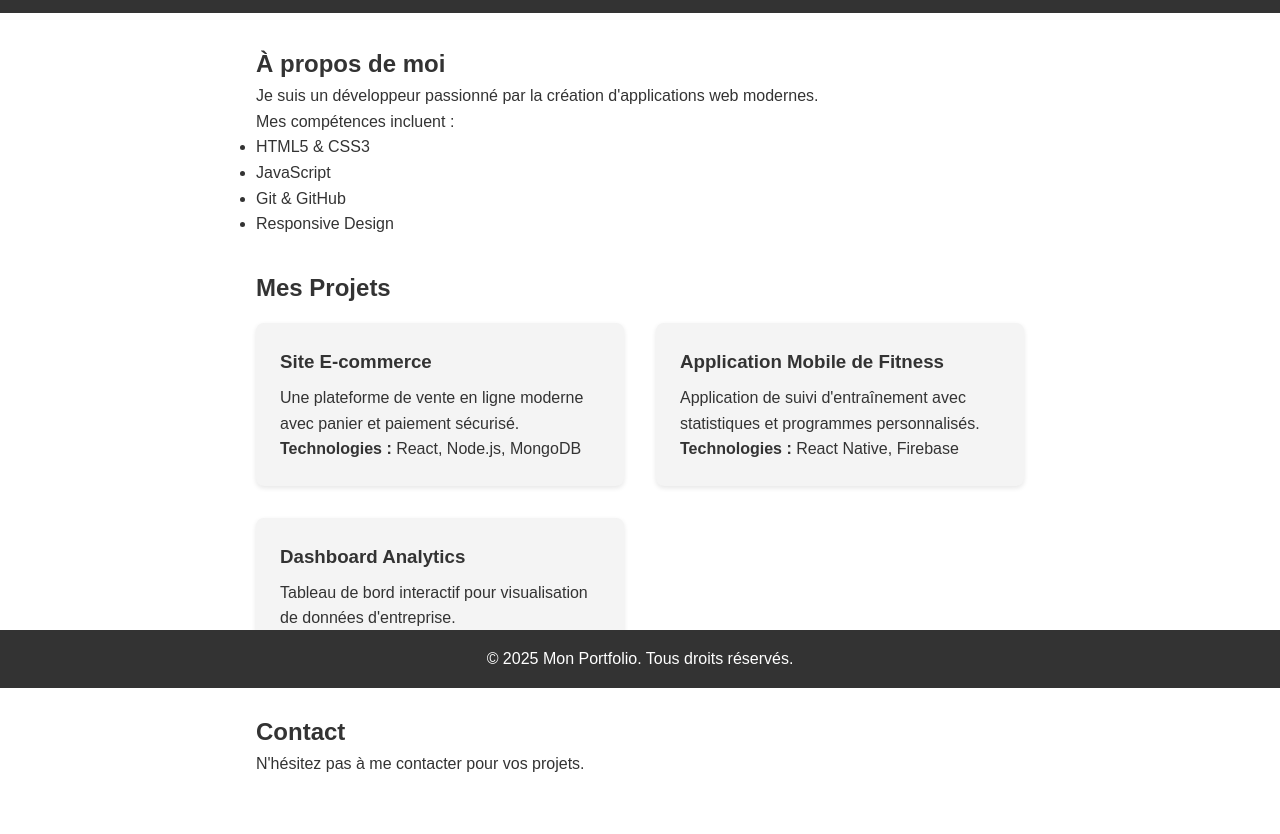
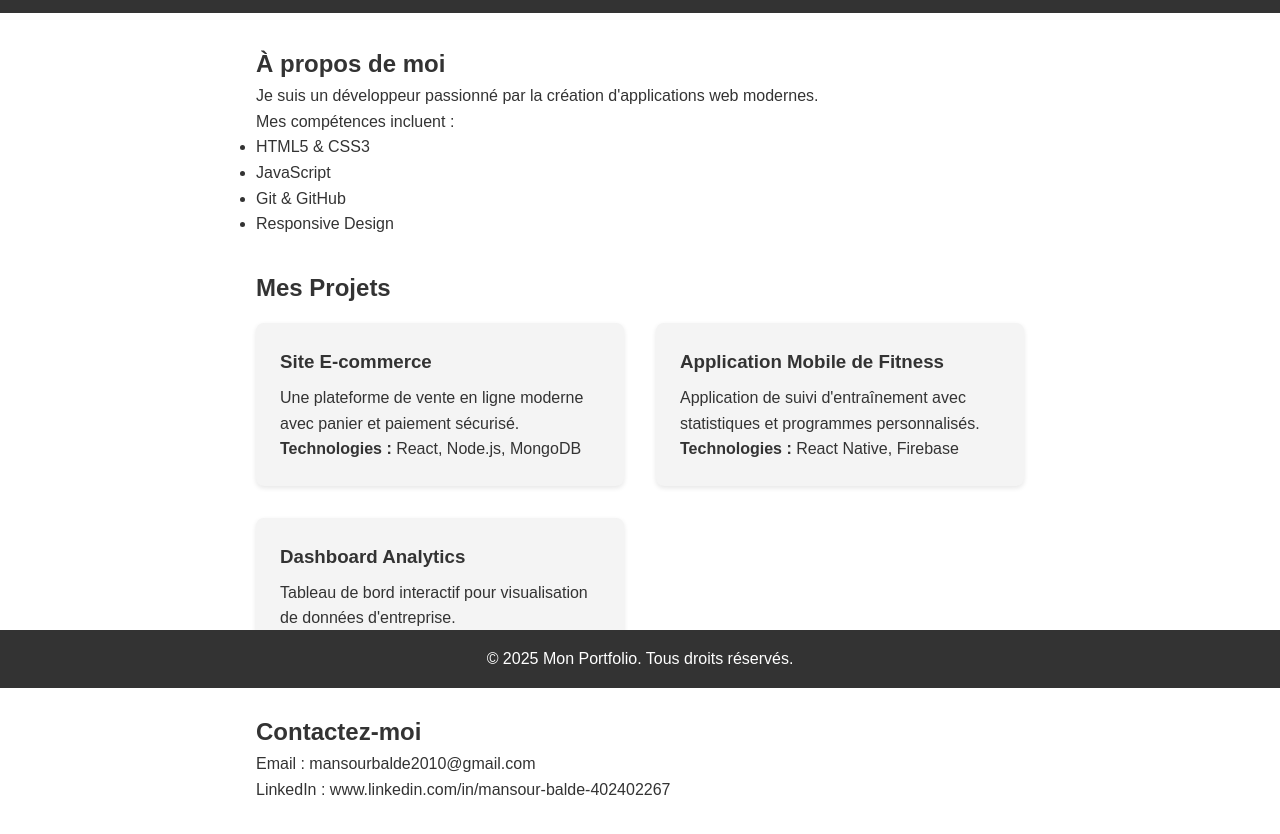
Before and after one commit to man2010/mon-portfolio, a plain HTML site: page index.html in a window 1280 px wide. Shown: the part 112-946 px from the top of the page. Before the commit the page ends 921 px from the top, so only its background shows below. Drawn offline with Linux system fonts and the light colour scheme.

Commit message:
Ajoute les informations de contact

```diff
--- a/index.html
+++ b/index.html
@@ -56,8 +56,9 @@
             </div>
         </section>
         <section id="contact">
-            <h2>Contact</h2>
-            <p>N'hésitez pas à me contacter pour vos projets.</p>
+            <h2>Contactez-moi</h2>
+            <p>Email : mansourbalde2010@gmail.com</p>
+            <p>LinkedIn : www.linkedin.com/in/mansour-balde-402402267</p>
         </section>
     </main>
     <footer>
```
